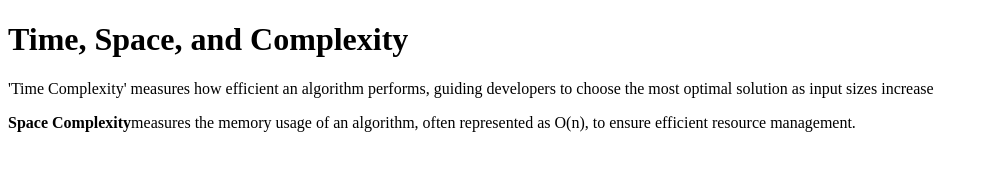
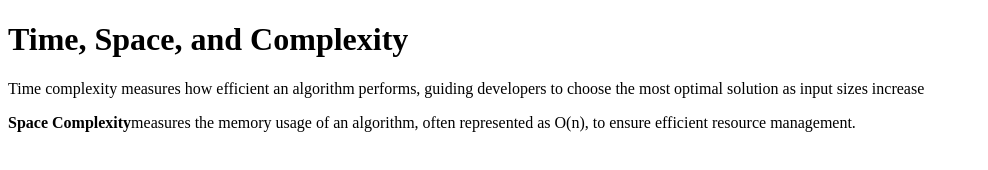
Before and after one commit to acciojob/time-and-space-complexity-santhoshkumar224, a website: page main.html in a window 1280 px wide. Shown: the whole page, without its empty margins (0-988 px from the left). Drawn offline with Linux system fonts and the light colour scheme.

Commit message:
created a submission

```diff
--- a/main.html
+++ b/main.html
@@ -7,7 +7,7 @@
 </head>
 <body>
     <h1>Time, Space, and Complexity</h1>
-    <p>'Time Complexity' measures how efficient an algorithm performs, guiding developers to choose the most optimal solution as input sizes increase</p>
+    <p>Time complexity measures how efficient an algorithm performs, guiding developers to choose the most optimal solution as input sizes increase</p>
     <p><b>Space Complexity</b>measures the memory usage of an algorithm, often represented as O(n), to ensure efficient resource management.</p>
 </body>
 </html>
```
